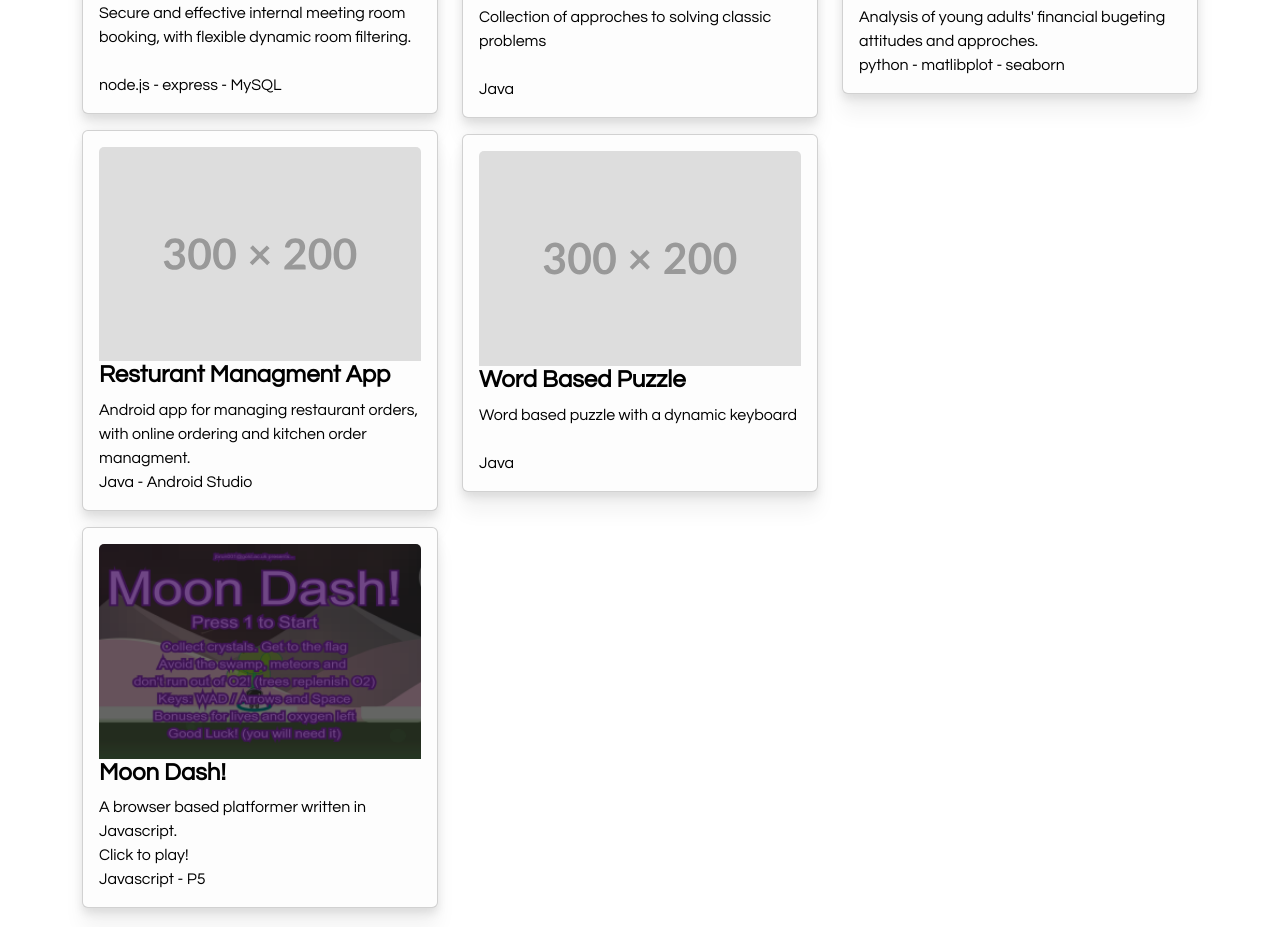
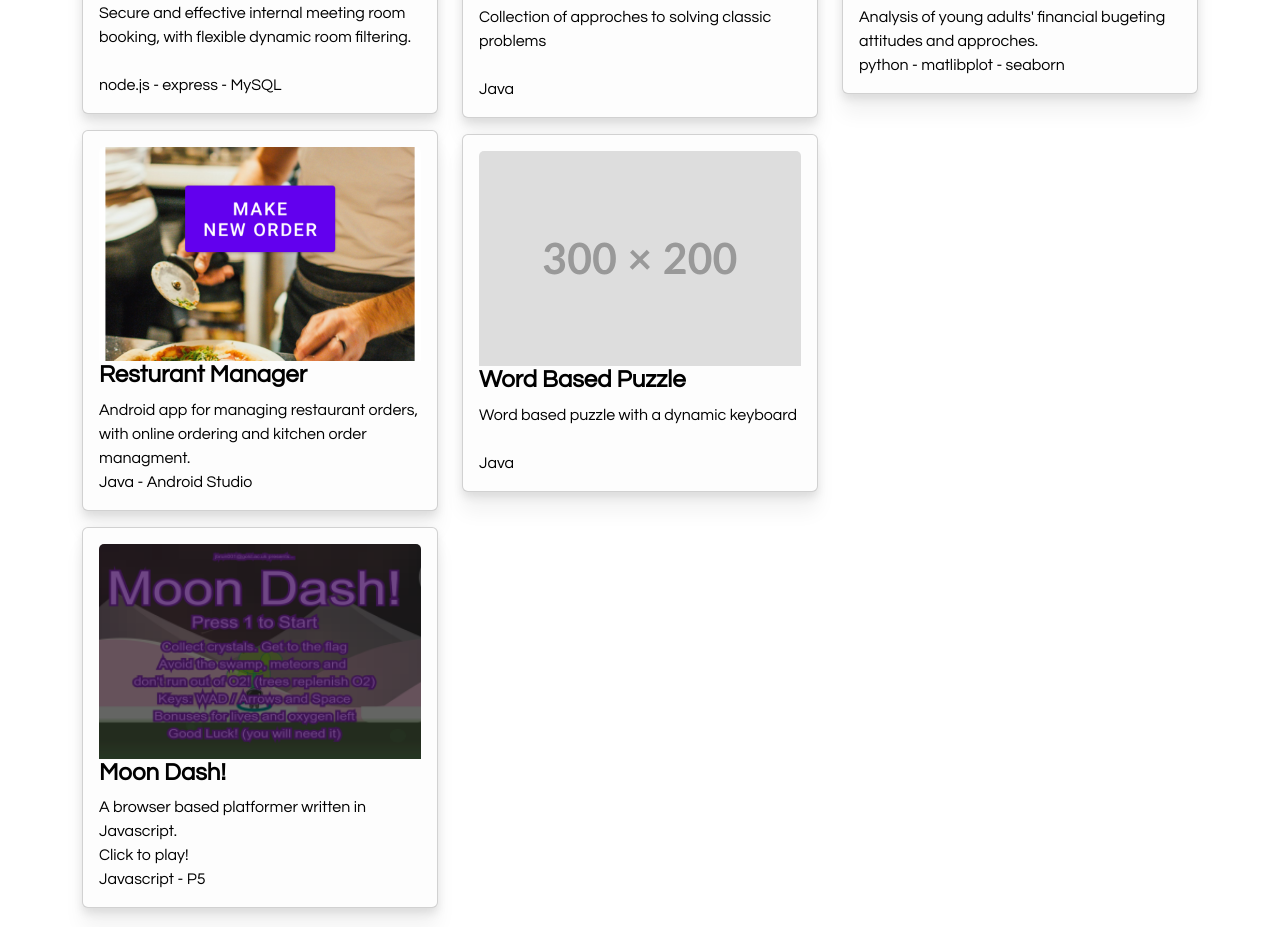
Before and after one commit to jbrun001/jbrun001.github.io, a plain HTML site: page allprojects.html in a window 1280 px wide. Shown: the part 1067-1994 px from the top of the page. Drawn offline with nearby package versions, Linux system fonts and the light colour scheme.

Commit message:
restaurant app

```diff
--- a/allprojects.html
+++ b/allprojects.html
@@ -77,12 +77,14 @@
                 <p class="card-text">Secure and effective internal meeting room booking, with flexible dynamic room filtering. </br></br>node.js - express - MySQL</p>
               </article>
             </a>
-            <article class="card">
-              <img src="./media/projects/300x200.svg" alt="Resturant Management App" class="card-img-top">
-              <!-- project detail - a title and a description -->
-              <h4 class="card-title">Resturant Managment App</h4>
-              <p class="card-text">Android app for managing restaurant orders, with online ordering and kitchen order managment. </br>Java - Android Studio</p>
-            </article>
+            <a href="https://github.com/jbrun001/restaurantapp/blob/main/README.md" class="card-link">
+              <article class="card">
+                <img src="./media/projects/project-restaurantapp900x600.png" alt="Resturant Manager" class="card-img-top">
+                <!-- project detail - a title and a description -->
+                <h4 class="card-title">Resturant Manager</h4>
+                <p class="card-text">Android app for managing restaurant orders, with online ordering and kitchen order managment. </br>Java - Android Studio</p>
+              </article>
+            </a>
             <article class="card">
               <!-- this card links to the game moon dash on igor, the bootstrap class stretched link makes the whole card clickable -->
               <a href="https://doc.gold.ac.uk/~jbrun001/programming/week7/index.html" class="stretched-link">
```
Also changed, not shown: media/projects/project-restaurantapp900x600.png (added).
